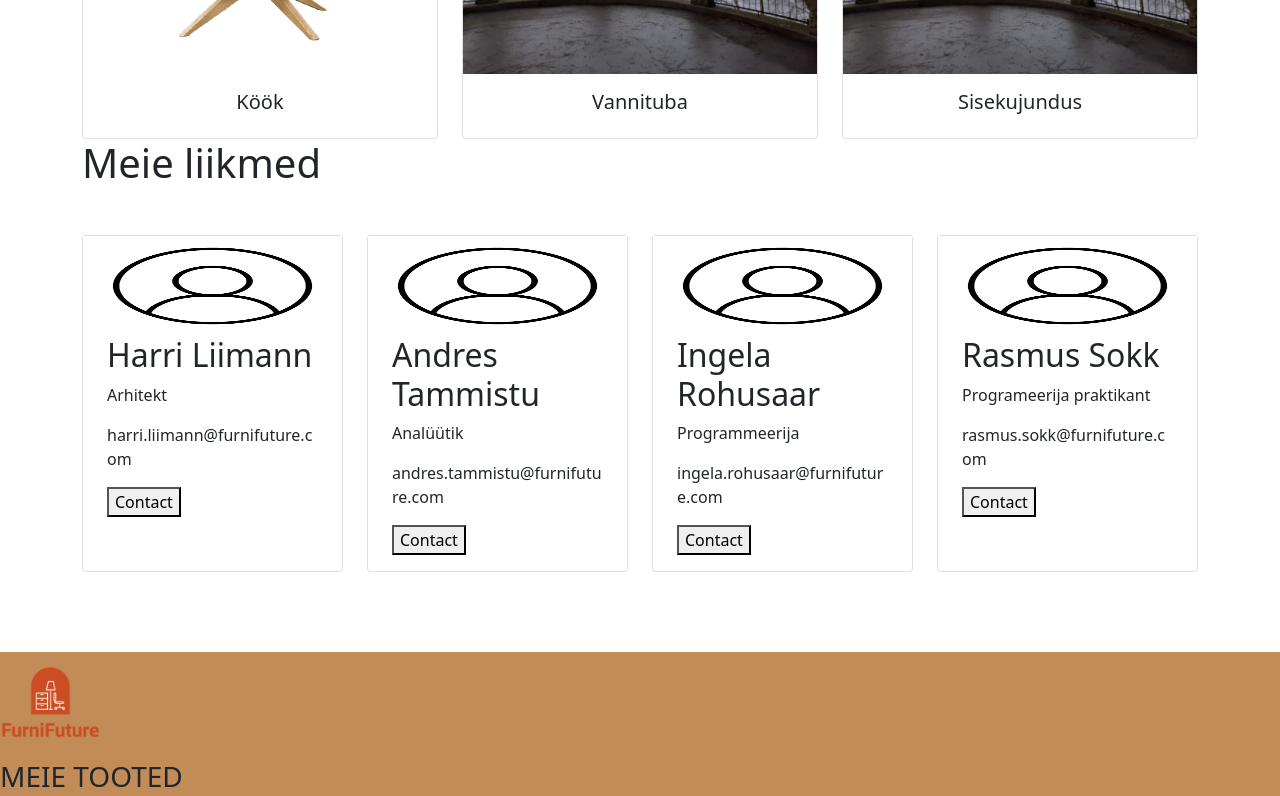
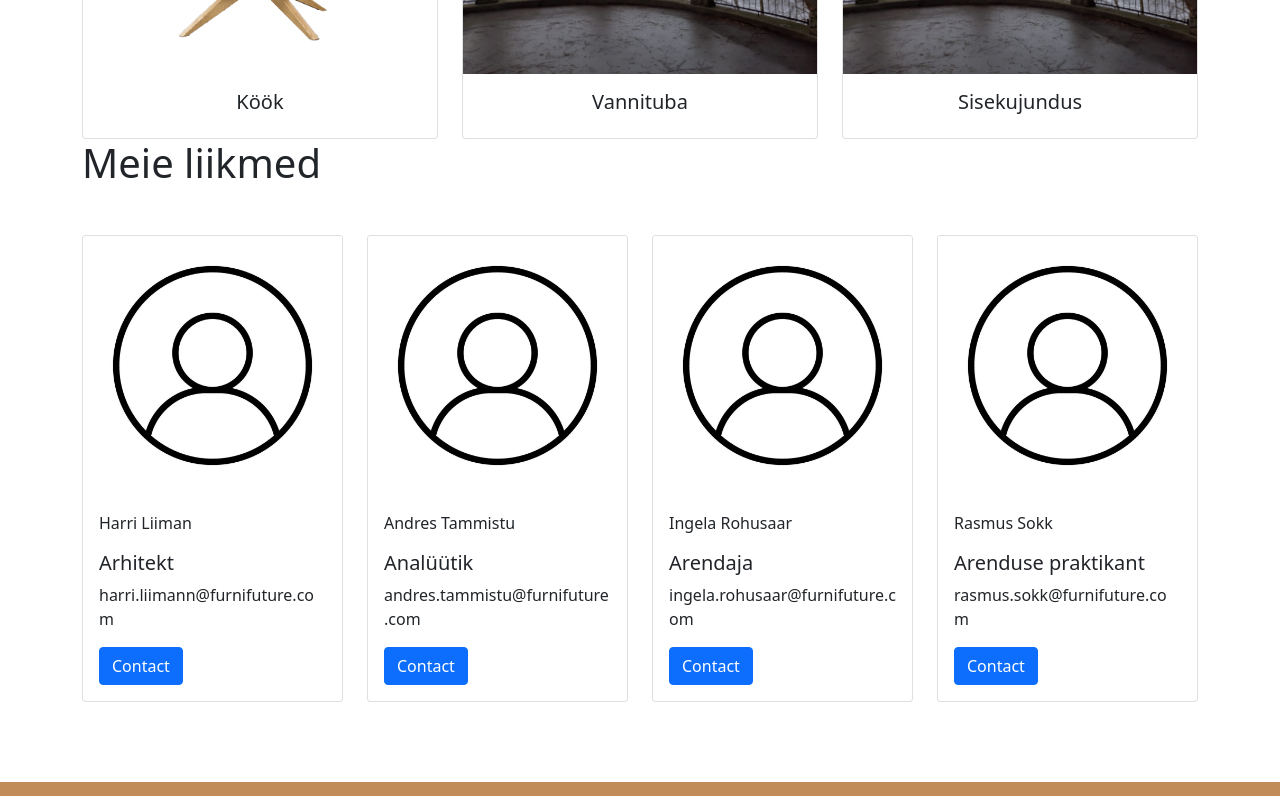
Before and after one commit to andrestammistu/FurniFuture, a Next.js app: page / in a window 1280 px wide. Shown: the part 1440-2236 px from the top of the page. Built offline with nearby package versions, Linux system fonts and the light colour scheme.

Commit message:
contact to next.js and different file

```diff
--- /dev/null
+++ b/components/contact.js
@@ -0,0 +1,63 @@
+import Card from 'react-bootstrap/Card'
+import Button from 'react-bootstrap/Button'
+
+export default function Contact(){
+    return(
+        <div className="gallerymargin">
+            <div className="about-section padding-top-50">
+                <h1 id="">Meie liikmed</h1> {/*style="text-align:center*/}
+                <p>&nbsp;</p>
+                <div className="row row-cols-1 row-cols-md-4 g-4">
+                    <div className="col">
+                        <Card className="card contactcard h-100">
+                            <Card.Img variant="top" src="/images/icon.jpg" alt="Harri"/>
+                            <Card.Body>
+                                <Card.Text>Harri Liiman</Card.Text>
+                                <Card.Title>Arhitekt</Card.Title>
+                                <Card.Text>harri.liimann@furnifuture.com</Card.Text>
+                                <Button variant="primary">Contact</Button>
+                            </Card.Body>
+                        </Card>
+                    </div>
+
+                    <div className="col">
+                        <Card className="card contactcard h-100">
+                            <Card.Img variant="top" src="/images/icon.jpg" alt="Andres"/>
+                            <Card.Body>
+                                <Card.Text>Andres Tammistu</Card.Text>
+                                <Card.Title>Analüütik</Card.Title>
+                                <Card.Text>andres.tammistu@furnifuture.com</Card.Text>
+                                <Button variant="primary">Contact</Button>
+                            </Card.Body>
+                        </Card>
+                    </div>
+
+                    <div className="col">
+                        <Card className="card contactcard h-100">
+                            <Card.Img variant="top" src="/images/icon.jpg" alt="Ingela"/>
+                            <Card.Body>
+                                <Card.Text>Ingela Rohusaar</Card.Text>
+                                <Card.Title>Arendaja</Card.Title>
+                                <Card.Text>ingela.rohusaar@furnifuture.com</Card.Text>
+                                <Button variant="primary">Contact</Button>
+                            </Card.Body>
+                        </Card>
+                    </div>
+
+
+                    <div className="col">
+                        <Card className="card contactcard h-100">
+                            <Card.Img variant="top" src="/images/icon.jpg" alt="Rasmus"/>
+                            <Card.Body>
+                                <Card.Text>Rasmus Sokk</Card.Text>
+                                <Card.Title>Arenduse praktikant</Card.Title>
+                                <Card.Text>rasmus.sokk@furnifuture.com</Card.Text>
+                                <Button variant="primary">Contact</Button>
+                            </Card.Body>
+                        </Card>
+                    </div>
+                </div>
+            </div>
+        </div>
+    )
+}
--- a/components/layout.js
+++ b/components/layout.js
@@ -6,8 +6,8 @@ import Header from './header.js'
 import Footer from './footer.js'
 import Carousel from 'react-bootstrap/Carousel';
 import Container from 'react-bootstrap/Container';
-import Card from 'react-bootstrap/Card';
 import Gallery from './gallery.js';
+import Contact from './contact.js'
 
 
 export default function Layout(){
@@ -56,79 +56,7 @@ export default function Layout(){
                     <Container>
 
                         <Gallery></Gallery>
-
-                        <div className={styles.gallerymargin}>
-                            <div className="about-section padding-top-50">
-                                <h1 id="">Meie liikmed</h1> {/*style="text-align:center*/}
-                                <p>&nbsp;</p>
-                                <div className="row row-cols-1 row-cols-md-4 g-4">
-                                    <div className="col">
-                                        <div className="card contactcard h-100">
-                                            <Image
-                                                src="/images/icon.jpg"
-                                                width="100%"
-                                                height="100%"
-                                                alt="Harri"/>
-                                            <div className="container">
-                                                <h2>Harri Liimann</h2>
-                                                <p className="title">Arhitekt</p>
-                                                <p>harri.liimann@furnifuture.com</p>
-                                                <p><button className="button">Contact</button></p>
-                                            </div>
-                                        </div>
-                                    </div>
-
-                                    <div className="col">
-                                        <div className="card contactcard h-100">
-                                            <Image
-                                                src="/images/icon.jpg"
-                                                width="100%"
-                                                height="100%"
-                                                alt="Andres"/>
-                                            <div className="container">
-                                                <h2>Andres Tammistu</h2>
-                                                <p className="title">Analüütik</p>
-                                                <p>andres.tammistu@furnifuture.com</p>
-                                                <p><button className="button">Contact</button></p>
-                                            </div>
-                                        </div>
-                                    </div>
-
-                                    <div className="col">
-                                        <div className="card contactcard h-100">
-                                            <Image
-                                                src="/images/icon.jpg"
-                                                width="100%"
-                                                height="100%"
-                                                alt="Ingela"/>
-                                            <div className="container">
-                                                <h2>Ingela Rohusaar</h2>
-                                                <p className="title">Programmeerija</p>
-                                                <p>ingela.rohusaar@furnifuture.com</p>
-                                                <p><button className="button">Contact</button></p>
-                                            </div>
-                                        </div>
-                                    </div>
-
-
-                                    <div className="col">
-                                        <div className="card contactcard h-100">
-                                            <Image
-                                                src="/images/icon.jpg"
-                                                width="100%"
-                                                height="100%"
-                                                alt="Rasmus"/>
-                                            <div className="container">
-                                                <h2>Rasmus Sokk</h2>
-                                                <p className="title">Programeerija praktikant</p>
-                                                <p>rasmus.sokk@furnifuture.com</p>
-                                                <p><button className="button">Contact</button></p>
-                                            </div>
-                                        </div>
-                                    </div>
-                                </div>
-                            </div>
-
+                        <Contact></Contact>
 
                             {/* <div id="popup-form">
                                     <h1>LOGI SISSE</h1>
@@ -162,8 +90,6 @@ export default function Layout(){
                                     }
                                 </script> */}
 
-
-                        </div>
                     </Container>
             </main>
 
```
